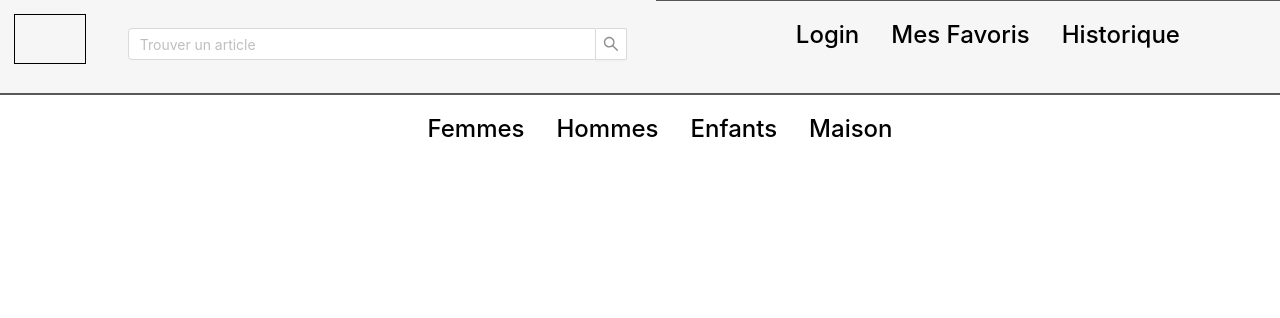
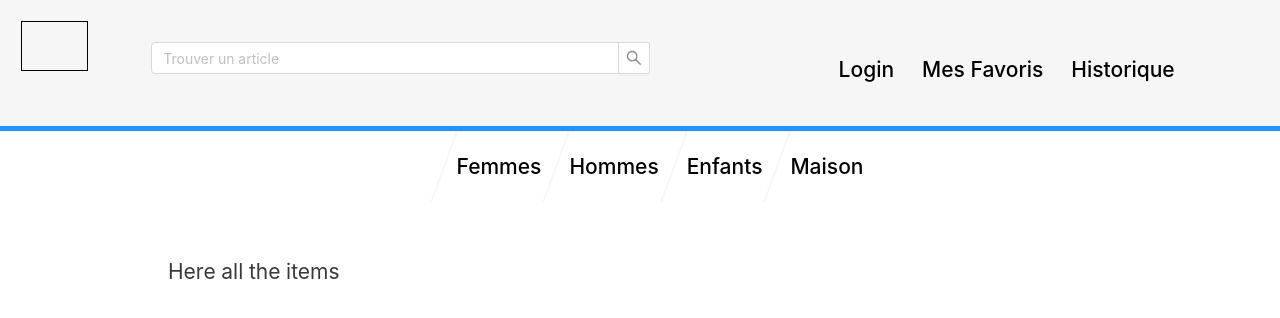
Before and after one commit to leHomard/izishop_LEGACY, a Next.js app in the folder client/: page / in a window 1280 px wide. Shown: the top 318 px of the page. Built offline with nearby package versions, Linux system fonts and the light colour scheme.

Commit message:
add Page component & global styles

```diff
--- /dev/null
+++ b/client/components/Page.js
@@ -0,0 +1,57 @@
+import styled, { ThemeProvider, createGlobalStyle } from "styled-components";
+import Header from "./header/Header";
+import Meta from "./Meta";
+
+const theme = {
+  blue: "#2194ff",
+  black: "#393939",
+  grey: "#3A3A3A",
+  lightgrey: "#f6f6f6",
+  offWhite: "#EDEDED",
+  maxWidth: "1000px"
+};
+
+const StyledPage = styled.div`
+  background: white;
+  color: ${props => props.theme.black};
+`;
+
+const Inner = styled.div`
+  max-width: ${props => props.theme.maxWidth};
+  margin: 0 auto;
+  padding: 2rem;
+`;
+
+const GlobalStyles = createGlobalStyle`
+  html {
+    box-sizing: border-box;
+    font-size: 14px;
+  }
+  *, *:before, *:after {
+    box-sizing: inherit;
+  }
+  body {
+    padding: 0;
+    margin: 0;
+    font-size: 1.5rem;
+    line-height: 2;
+  }
+  a {
+    text-decoration: none;
+    color: ${theme.black};
+  }
+`;
+const Page = ({ children }) => {
+  return (
+    <ThemeProvider theme={theme}>
+      <StyledPage>
+        <GlobalStyles />
+        <Meta />
+        <Header />
+        <Inner>{children}</Inner>
+      </StyledPage>
+    </ThemeProvider>
+  );
+};
+
+export default Page;
--- a/client/components/header/styles.js
+++ b/client/components/header/styles.js
@@ -14,9 +14,9 @@ export const Logo = styled.div`
 
 const StyledHeader = styled.header`
   .bar {
-    border-bottom: 1px solid ${props => props.theme.black};
+    border-bottom: 5px solid ${props => props.theme.blue};
     display: flex;
-    background-color: #f6f6f6;
+    background-color: ${props => props.theme.lightgrey};
     justify-content: center;
     align-items: stretch;
     @media (max-width: 1300px) {
--- a/client/pages/index.js
+++ b/client/pages/index.js
@@ -1,5 +1,9 @@
-import Header from "../components/header/Header";
+import Page from "../components/Page";
 
-const Home = () => <Header />;
+const Home = () => (
+  <Page>
+    <p>Here all the items</p>
+  </Page>
+);
 
 export default Home;
```
